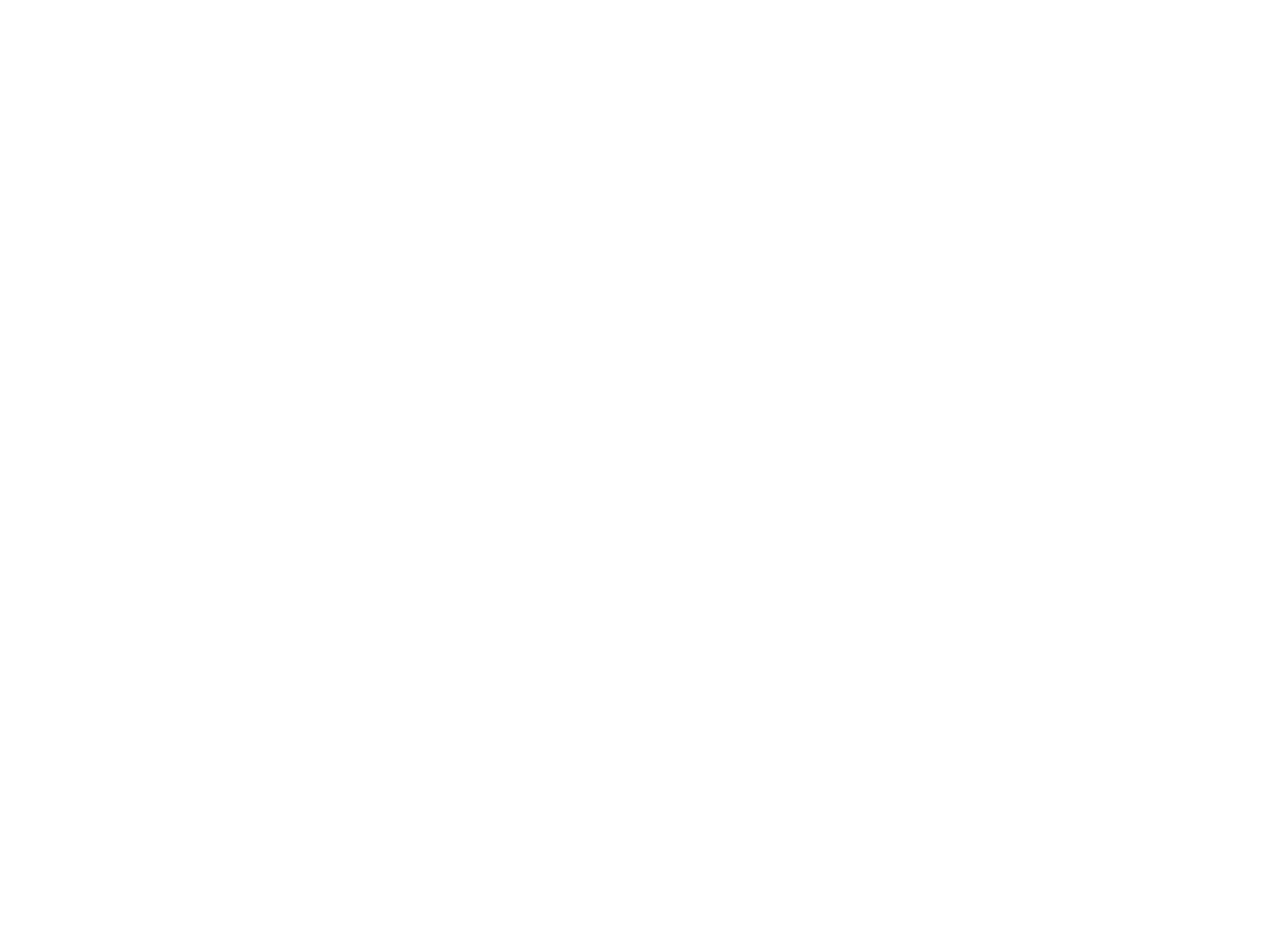
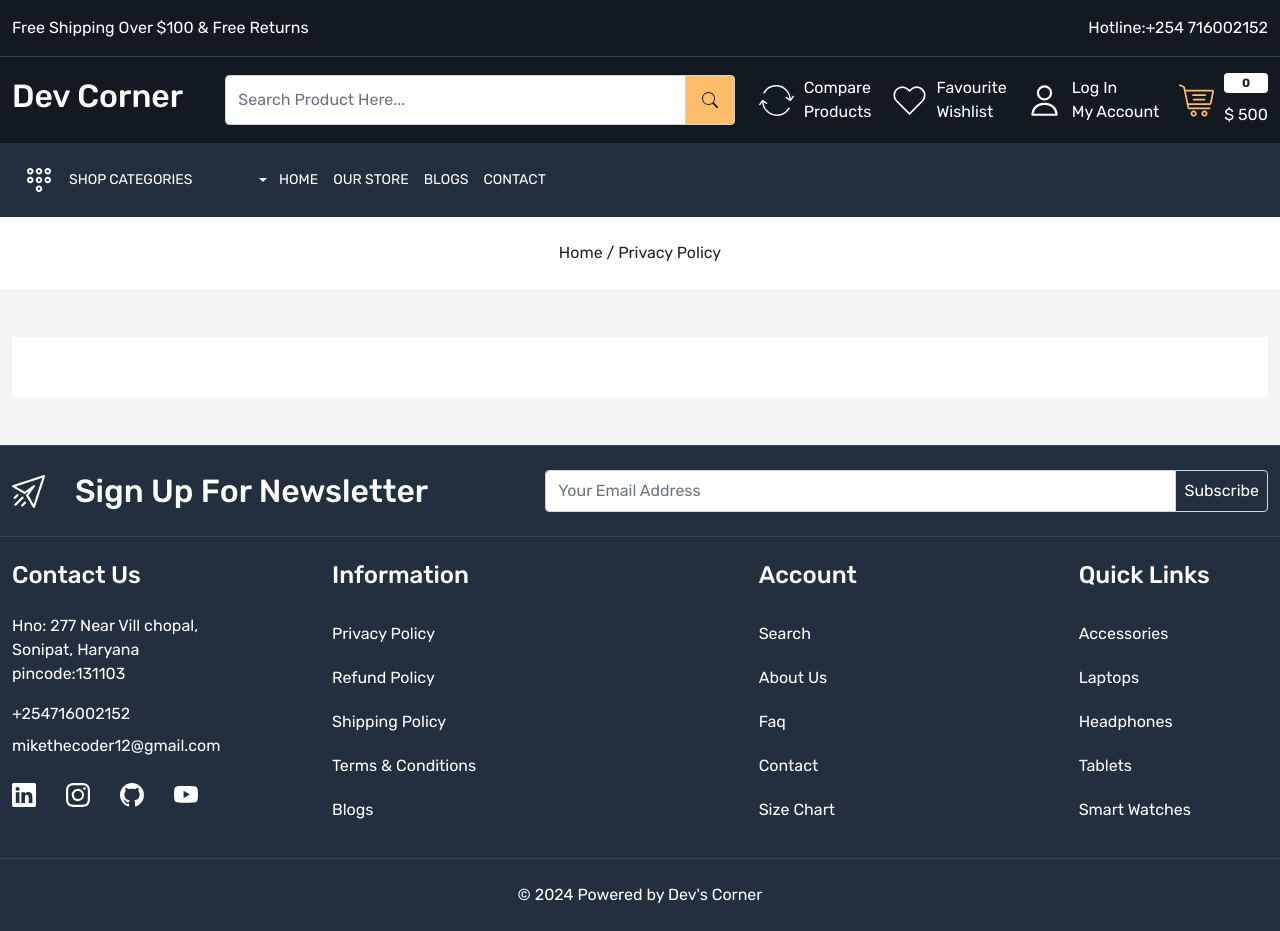
Before and after one commit to Michael-Njoroge/E-Commerce-Frontend, a React (Create React App) app: page /privacy-policy in a window 1280 px wide. Before the commit this address had no page. Before the commit the page ends 800 px from the top, so only its background shows below. Built offline with nearby package versions, Linux system fonts and the light colour scheme.

Commit message:
complete policicies

```diff
--- a/src/App.css
+++ b/src/App.css
@@ -671,3 +671,10 @@
 }
 
 /*Auth Card End*/
+
+/*Policy Pages*/
+.policy {
+  background-color: white;
+  padding: 30px;
+}
+/*Policy Pages End*/
--- a/src/App.js
+++ b/src/App.js
@@ -14,6 +14,10 @@
 import Signup from "./pages/Signup";
 import ForgotPassword from "./pages/ForgotPassword";
 import ResetPassword from "./pages/ResetPassword";
+import PrivacyPolicy from "./pages/PrivacyPolicy";
+import RefundPolicy from "./pages/RefundPolicy";
+import ShippingPolicy from "./pages/ShippingPolicy";
+import TermsAndConditions from "./pages/TermsAndConditions";
 
 function App() {
   return (
@@ -33,6 +37,13 @@
             <Route path="signup" element={<Signup />} />
             <Route path="forgot-password" element={<ForgotPassword />} />
             <Route path="reset-password" element={<ResetPassword />} />
+            <Route path="privacy-policy" element={<PrivacyPolicy />} />
+            <Route path="refund-policy" element={<RefundPolicy />} />
+            <Route path="shipping-policy" element={<ShippingPolicy />} />
+            <Route
+              path="terms-and-conditions"
+              element={<TermsAndConditions />}
+            />
           </Route>
         </Routes>
       </BrowserRouter>
--- a/src/components/Footer.js
+++ b/src/components/Footer.js
@@ -79,11 +79,24 @@
             <div className="col-4">
               <h4 className="text-white mb-4">Information</h4>
               <div className="footer-links d-flex flex-column">
-                <Link className="text-white py-2 mb-1">Privacy Policy</Link>
-                <Link className="text-white py-2 mb-1">Refund Policy</Link>
-                <Link className="text-white py-2 mb-1">Shipping Policy</Link>
-                <Link className="text-white py-2 mb-1">Terms & Conditions</Link>
-                <Link className="text-white py-2 mb-1">Blogs</Link>
+                <Link to={"privacy-policy"} className="text-white py-2 mb-1">
+                  Privacy Policy
+                </Link>
+                <Link to={"refund-policy"} className="text-white py-2 mb-1">
+                  Refund Policy
+                </Link>
+                <Link to={"shipping-policy"} className="text-white py-2 mb-1">
+                  Shipping Policy
+                </Link>
+                <Link
+                  to={"terms-and-conditions"}
+                  className="text-white py-2 mb-1"
+                >
+                  Terms & Conditions
+                </Link>
+                <Link to={"blogs"} className="text-white py-2 mb-1">
+                  Blogs
+                </Link>
               </div>
             </div>
             <div className="col-3">
--- /dev/null
+++ b/src/pages/PrivacyPolicy.js
@@ -0,0 +1,22 @@
+import React from "react";
+import BreadCrumb from "../components/BreadCrumb";
+import Meta from "../components/Meta";
+const PrivacyPolicy = () => {
+  return (
+    <>
+      <Meta title="E-Commerce | Privacy Policy" />
+      <BreadCrumb title="Privacy Policy" />
+      <section className="policy-wrapper py-5 home-wrapper-2">
+        <div className="container-xxl">
+          <div className="row">
+            <div className="col-12">
+              <div className="policy"></div>
+            </div>
+          </div>
+        </div>
+      </section>
+    </>
+  );
+};
+
+export default PrivacyPolicy;
--- /dev/null
+++ b/src/pages/RefundPolicy.js
@@ -0,0 +1,22 @@
+import React from "react";
+import BreadCrumb from "../components/BreadCrumb";
+import Meta from "../components/Meta";
+const RefundPolicy = () => {
+  return (
+    <>
+      <Meta title="E-Commerce | Refund Policy" />
+      <BreadCrumb title="Refund Policy" />
+      <section className="policy-wrapper py-5 home-wrapper-2">
+        <div className="container-xxl">
+          <div className="row">
+            <div className="col-12">
+              <div className="policy"></div>
+            </div>
+          </div>
+        </div>
+      </section>
+    </>
+  );
+};
+
+export default RefundPolicy;
--- /dev/null
+++ b/src/pages/ShippingPolicy.js
@@ -0,0 +1,22 @@
+import React from "react";
+import BreadCrumb from "../components/BreadCrumb";
+import Meta from "../components/Meta";
+const ShippingPolicy = () => {
+  return (
+    <>
+      <Meta title="E-Commerce | Shipping Policy" />
+      <BreadCrumb title="Shipping Policy" />
+      <section className="policy-wrapper py-5 home-wrapper-2">
+        <div className="container-xxl">
+          <div className="row">
+            <div className="col-12">
+              <div className="policy"></div>
+            </div>
+          </div>
+        </div>
+      </section>
+    </>
+  );
+};
+
+export default ShippingPolicy;
--- /dev/null
+++ b/src/pages/TermsAndConditions.js
@@ -0,0 +1,22 @@
+import React from "react";
+import BreadCrumb from "../components/BreadCrumb";
+import Meta from "../components/Meta";
+const TermsAndConditions = () => {
+  return (
+    <>
+      <Meta title="E-Commerce | Terms And Conditions" />
+      <BreadCrumb title="Terms And Conditions" />
+      <section className="policy-wrapper py-5 home-wrapper-2">
+        <div className="container-xxl">
+          <div className="row">
+            <div className="col-12">
+              <div className="policy"></div>
+            </div>
+          </div>
+        </div>
+      </section>
+    </>
+  );
+};
+
+export default TermsAndConditions;
```
